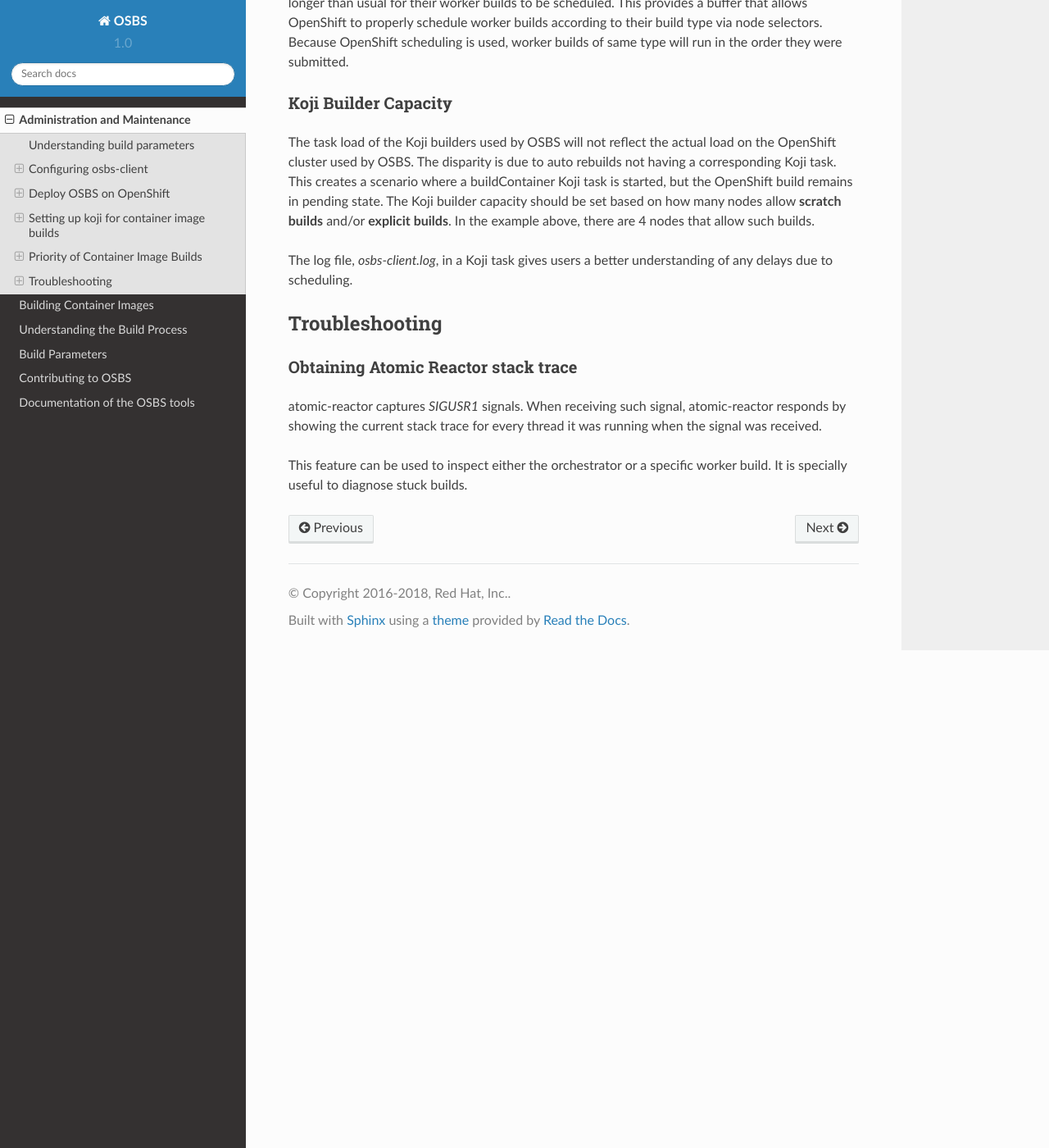
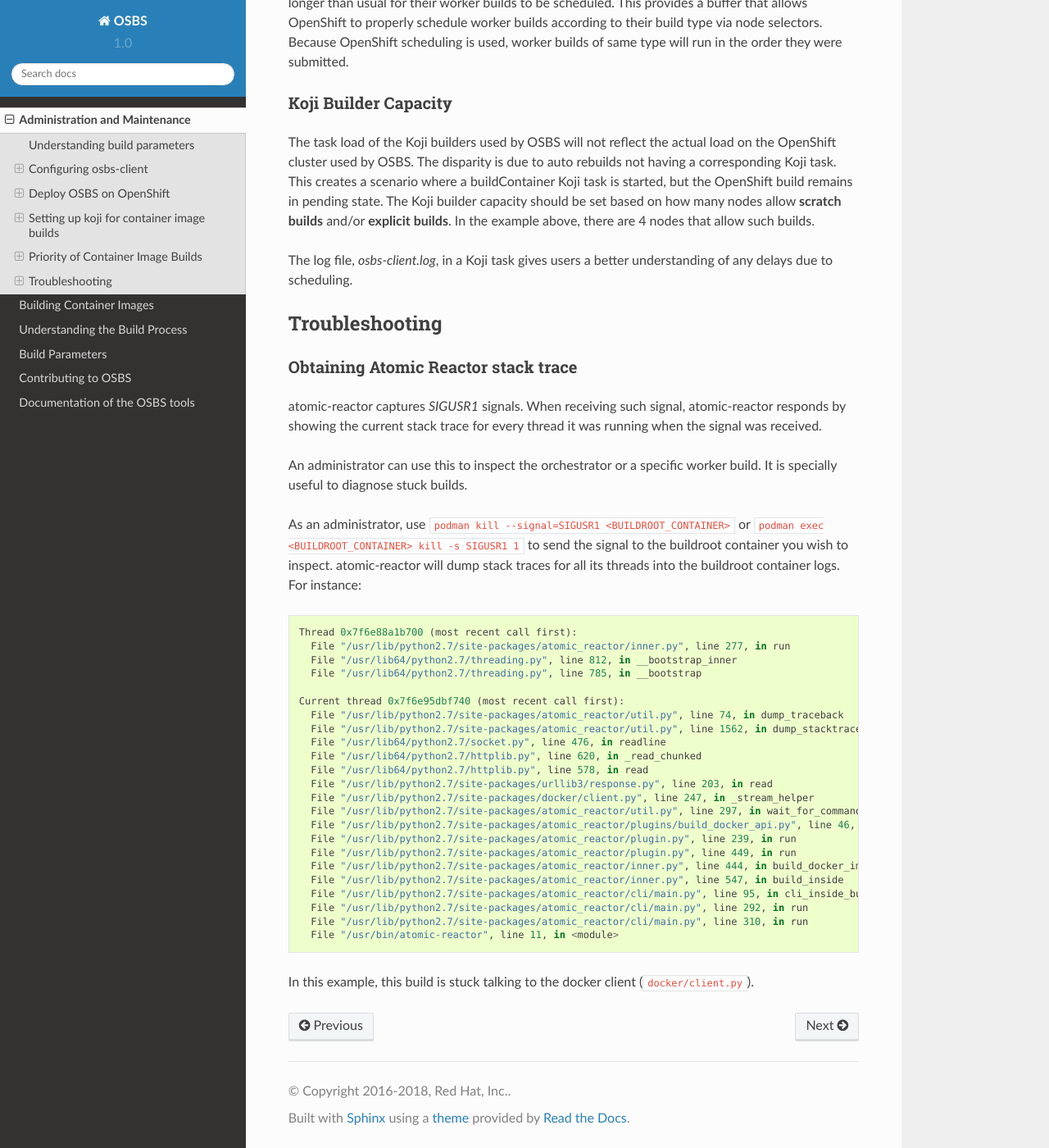
Before and after one commit to containerbuildsystem/osbs-docs, a Sphinx documentation site: the page built from docs/admins.rst, in a window 1280 px wide and 1400 px high, scrolled down 8244 px. Shown: the whole window at 82% size. Built offline with Sphinx 7.4.7 and the Read the Docs theme 2.0.0, drawn with Linux system fonts in a browser that asks for light colours.

Commit message:
admins: explain how to use SIGUSR1 with atomic-reactor
Signed-off-by: Ken Dreyer <kdreyer@redhat.com>

```diff
--- a/docs/admins.rst
+++ b/docs/admins.rst
@@ -484,5 +484,37 @@ atomic-reactor captures *SIGUSR1* signals. When receiving such signal,
 atomic-reactor responds by showing the current stack trace for every thread it
 was running when the signal was received.
 
-This feature can be used to inspect either the orchestrator or a specific
+An administrator can use this to inspect the orchestrator or a specific
 worker build. It is specially useful to diagnose stuck builds.
+
+As an administrator, use ``podman kill --signal=SIGUSR1
+<BUILDROOT_CONTAINER>`` or ``podman exec <BUILDROOT_CONTAINER> kill -s SIGUSR1
+1`` to send the signal to the buildroot container you wish to inspect.
+atomic-reactor will dump stack traces for all its threads into the buildroot
+container logs. For instance::
+
+    Thread 0x7f6e88a1b700 (most recent call first):
+      File "/usr/lib/python2.7/site-packages/atomic_reactor/inner.py", line 277, in run
+      File "/usr/lib64/python2.7/threading.py", line 812, in __bootstrap_inner
+      File "/usr/lib64/python2.7/threading.py", line 785, in __bootstrap
+
+    Current thread 0x7f6e95dbf740 (most recent call first):
+      File "/usr/lib/python2.7/site-packages/atomic_reactor/util.py", line 74, in dump_traceback
+      File "/usr/lib/python2.7/site-packages/atomic_reactor/util.py", line 1562, in dump_stacktraces
+      File "/usr/lib64/python2.7/socket.py", line 476, in readline
+      File "/usr/lib64/python2.7/httplib.py", line 620, in _read_chunked
+      File "/usr/lib64/python2.7/httplib.py", line 578, in read
+      File "/usr/lib/python2.7/site-packages/urllib3/response.py", line 203, in read
+      File "/usr/lib/python2.7/site-packages/docker/client.py", line 247, in _stream_helper
+      File "/usr/lib/python2.7/site-packages/atomic_reactor/util.py", line 297, in wait_for_command
+      File "/usr/lib/python2.7/site-packages/atomic_reactor/plugins/build_docker_api.py", line 46, in run
+      File "/usr/lib/python2.7/site-packages/atomic_reactor/plugin.py", line 239, in run
+      File "/usr/lib/python2.7/site-packages/atomic_reactor/plugin.py", line 449, in run
+      File "/usr/lib/python2.7/site-packages/atomic_reactor/inner.py", line 444, in build_docker_image
+      File "/usr/lib/python2.7/site-packages/atomic_reactor/inner.py", line 547, in build_inside
+      File "/usr/lib/python2.7/site-packages/atomic_reactor/cli/main.py", line 95, in cli_inside_build
+      File "/usr/lib/python2.7/site-packages/atomic_reactor/cli/main.py", line 292, in run
+      File "/usr/lib/python2.7/site-packages/atomic_reactor/cli/main.py", line 310, in run
+      File "/usr/bin/atomic-reactor", line 11, in <module>
+
+In this example, this build is stuck talking to the docker client (``docker/client.py``).
```
